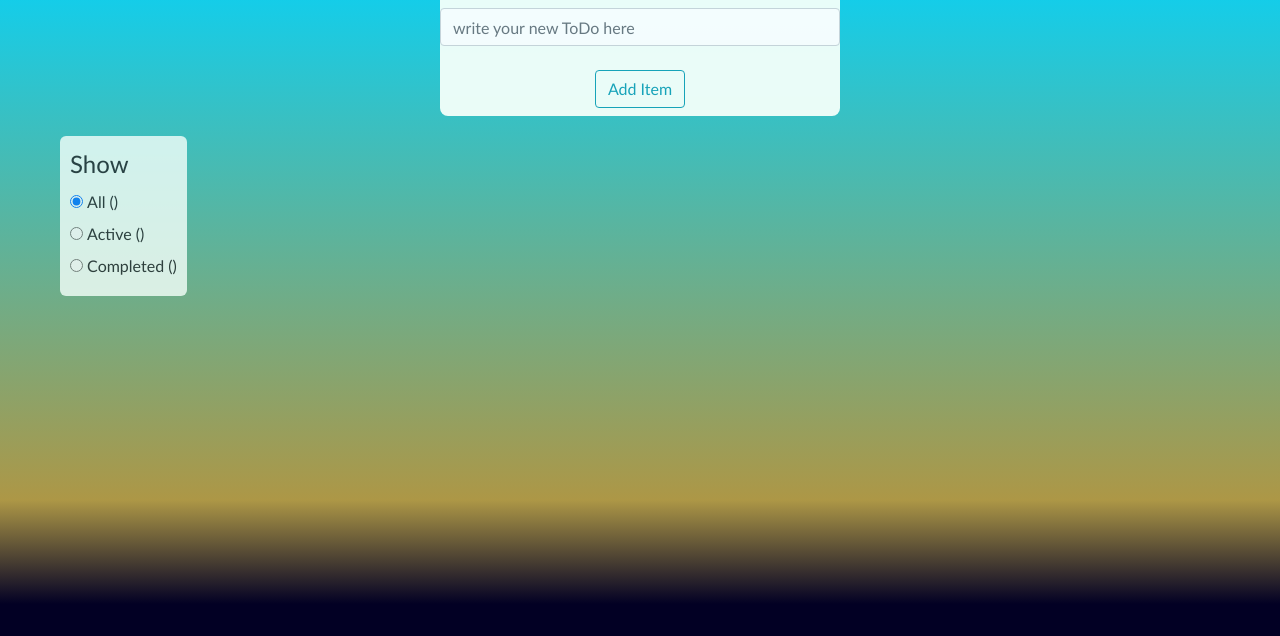
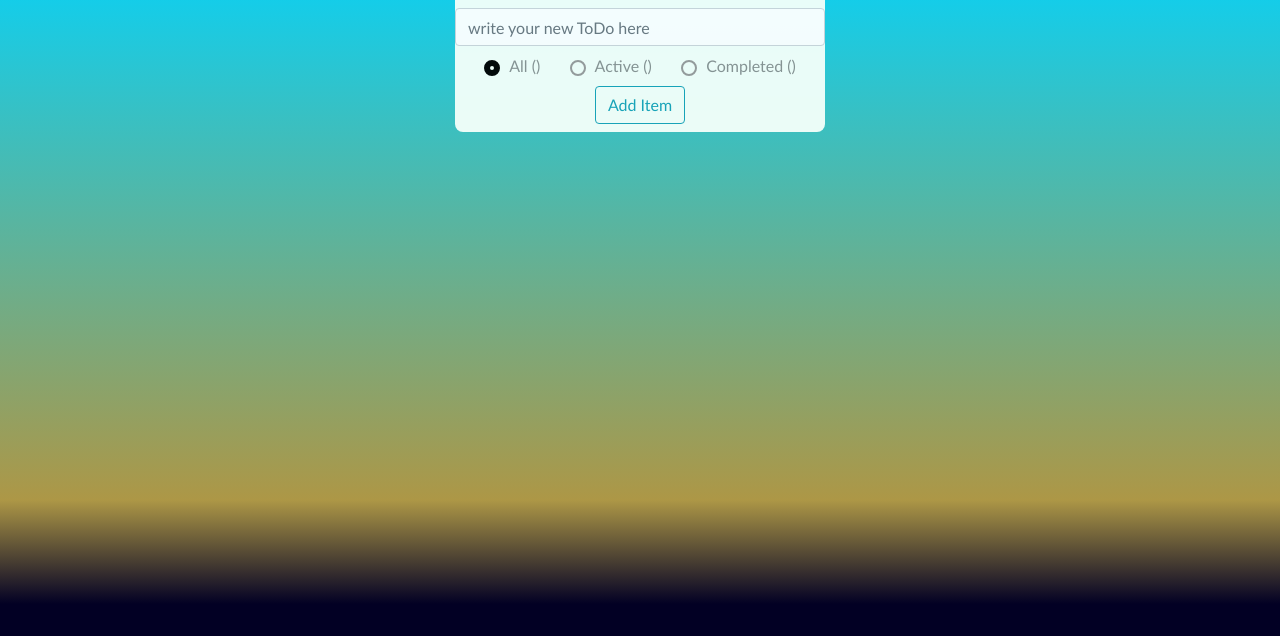
Before and after one commit to fcTen17/toDo_List, a plain HTML site: page index.html in a window 1280 px wide. Shown: the part 164-800 px from the top of the page. Drawn offline with nearby package versions, Linux system fonts and the light colour scheme; no server answers.

Commit message:
Improved Styling

```diff
--- a/index.html
+++ b/index.html
@@ -20,31 +20,33 @@
   </head>
   <body>
 
-      <div id="radioButtons">
-        <fieldset>
-          <legend>Show</legend>
-          <div>
-            <input type="radio" id="allSelected" class="filter" name="filter" value="all" checked>
-            <label for="allSelected">All (<span id="allTotal"></span>) </label>
-          </div>
 
-          <div>
-            <input type="radio" id="activeSelected"  class="filter" name="filter" value="active">
-            <label for="activeSelected">Active (<span id="activeTotal"></span>)</label>
-          </div>
-
-          <div>
-            <input type="radio" id="completedSelected" class="filter" name="filter" value="completed">
-            <label for="completedSelected">Completed (<span id="completedTotal"></span>)</label>
-          </div>
-        </fieldset>
-      </div>
 
     <div id="topFixed">
       <div id="newTaskDiv">
         <h1>TODO TODAY</h1>
         <form class="form-group task-form">
-            <input type="text" class="form-control mt-4 mb-4" id="newTask" placeholder="write your new ToDo here" val="test Task" required>
+            <input type="text" class="form-control mt-4 mb-2" id="newTask" placeholder="write your new ToDo here" val="test Task" required>
+
+            <div id="radioButtons">
+
+                <div class="radio">
+                  <input type="radio" id="allSelected" class="filter" name="filter" value="all" checked>
+                  <label for="allSelected">All (<span id="allTotal"></span>) </label>
+                </div>
+
+                <div class="radio">
+                  <input type="radio" id="activeSelected"  class="filter" name="filter" value="active">
+                  <label for="activeSelected">Active (<span id="activeTotal"></span>)</label>
+                </div>
+
+                <div class="radio">
+                  <input type="radio" id="completedSelected" class="filter" name="filter" value="completed">
+                  <label for="completedSelected">Completed (<span id="completedTotal"></span>)</label>
+                </div>
+
+            </div>
+
             <input id="newUnitSubmit" type="submit" class="btn btn-outline-info mb-2" value="Add Item">
         </form>
       </div>
--- a/style.css
+++ b/style.css
@@ -26,7 +26,7 @@
   }
 
   #topDiv {
-    height: 300px;
+    height: 298px;
     background-color: transparent;
   }
 
@@ -39,7 +39,7 @@
   }
 
   .container {
-      max-width: 400px;
+      max-width: 370px;
   }
 
   .form-group {
@@ -50,7 +50,7 @@
     margin: auto;
     margin-top: 100px;
     text-align:center;
-    width: 400px;
+    width: 370px;
     background-color: mintcream;
     border-radius: 8px;
     opacity: 0.95;
@@ -61,6 +61,39 @@
   }
 
   #radioButtons {
+    display: flex;
+    flex-direction: row;
+    justify-content: space-evenly;
+
+  }
+
+  .filter {
+    -webkit-appearance: none;
+    -moz-appearance: none;
+    appearance: none;
+
+    border-radius: 50%;
+    width: 16px;
+    height: 16px;
+
+    border: 2px solid #999;
+    transition: 0.2s all linear;
+    margin-right: 5px;
+
+    position: relative;
+    top: 4px;
+  }
+
+  .filter:checked {
+    border: 6px solid black;
+  }
+
+
+
+  label {
+    opacity: 0.5;
+  }
+  /* #radioButtons {
     position: fixed;
     margin-left: 60px;
     margin-top: 300px;
@@ -68,9 +101,10 @@
     height: auto;
     background-color: mintcream;
     padding: 10px;
-    opacity: 0.8;
+    opacity: 0.95;
     border-radius: 6px;
-  }
+    z-index: 1;
+  } */
 
   .task-container {
     display: flex;
@@ -84,24 +118,25 @@
 
   .task-wrapper {
       display:flex;
+      opacity: 0.8;
       align-items: center;
       justify-content: center;
       border-radius: 20px;
       border-top: 2px black solid;
       border-right: 2px black solid;
       border-bottom: 2px black solid;
-      background-color: mintcream;
+      background-color:palegreen;
       margin-bottom: 10px;
   }
 
   .task-background {
-    background-color:bisque;
+    background-color:darkseagreen;
   }
 
   .task-title {
       font-size: x-large;
       margin-top: 16px;
-      background-color:mintcream;
+      background-color: mintcream;
       padding: 10px;
       border-radius: 6px;
   }
```
